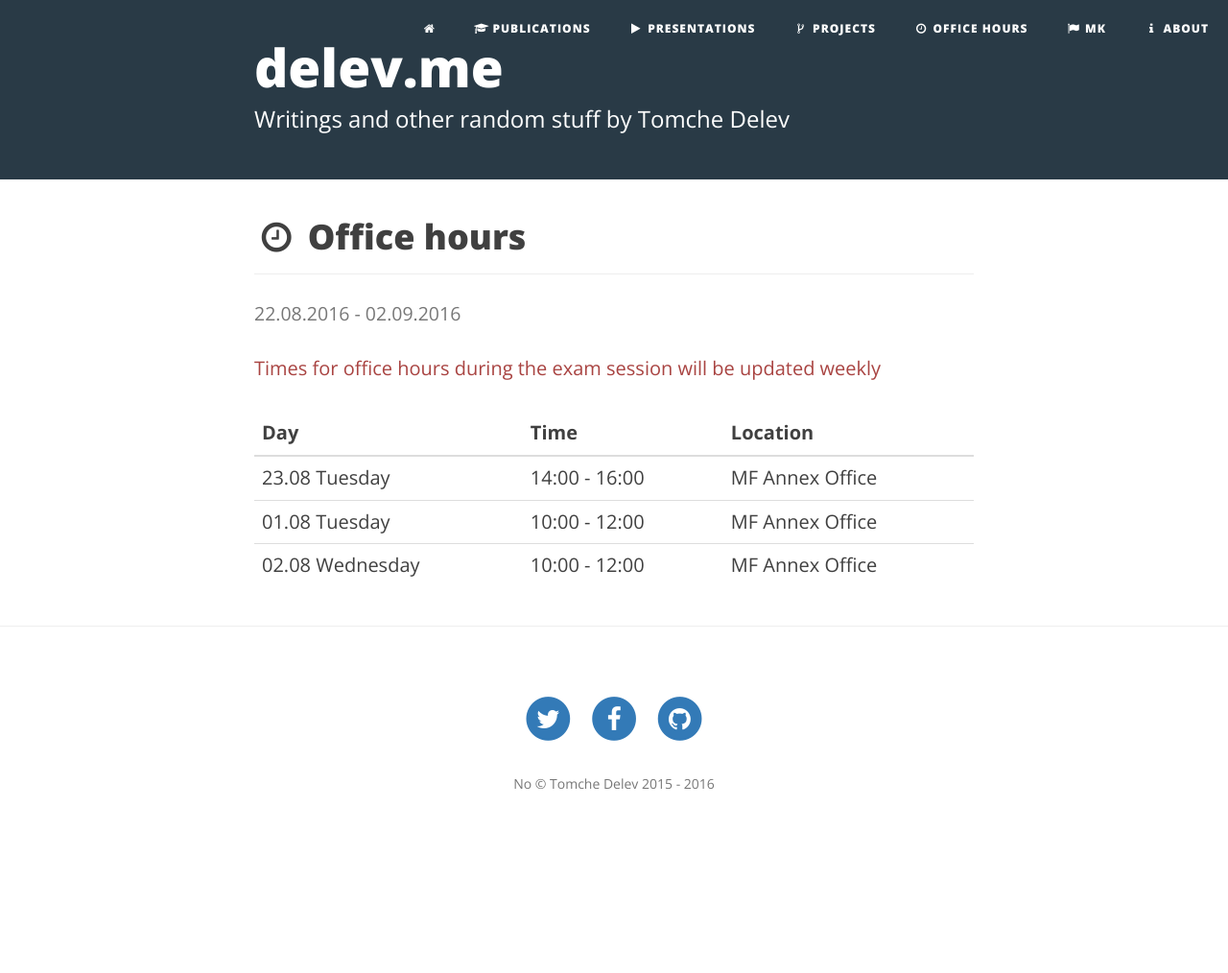
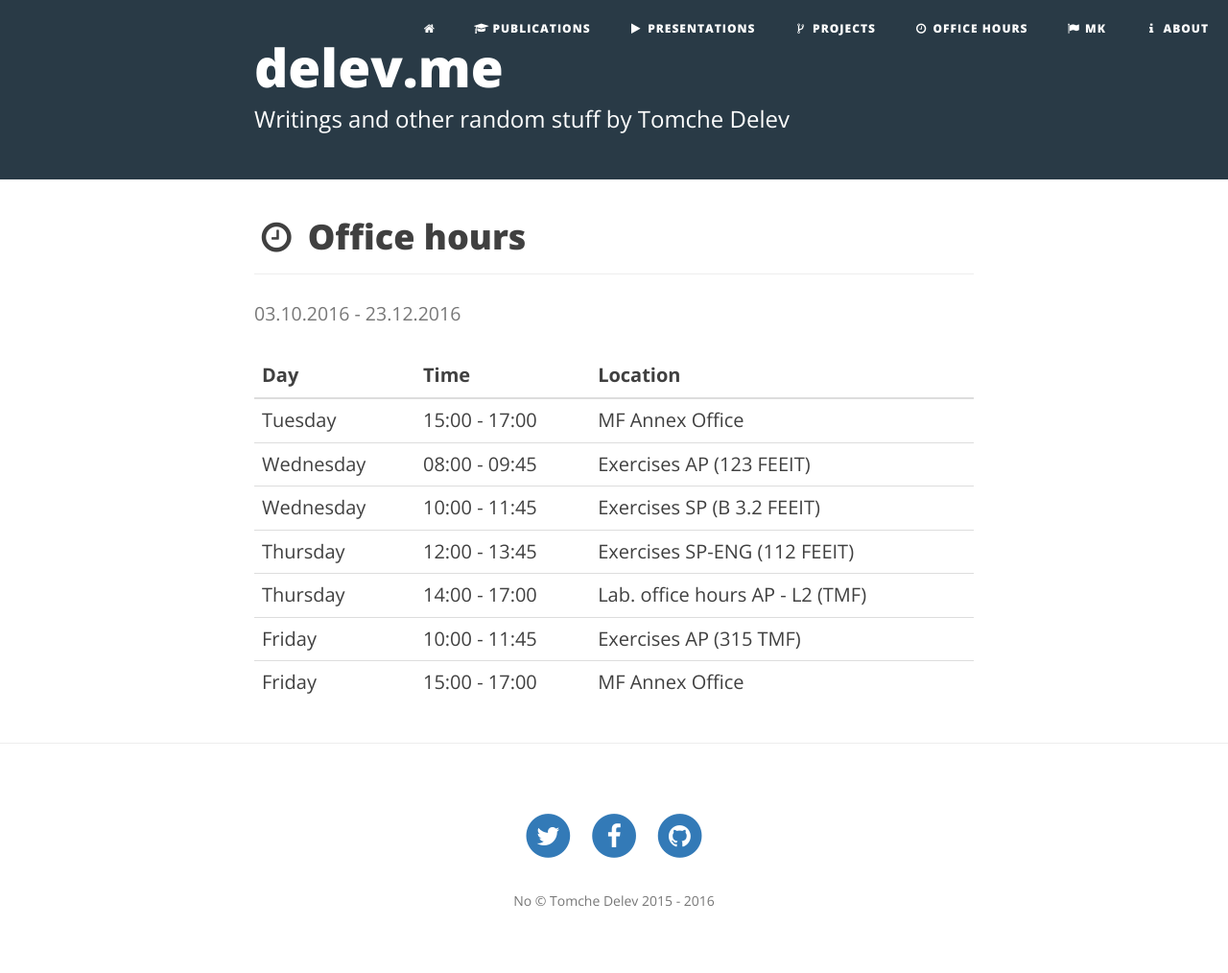
Before and after one commit to tdelev/tdelev.github.io, a Jekyll site: the page built from office.html, in a window 1280 px wide. Shown: the whole page at 96% size. Built offline with Jekyll 4.4.1, drawn with Linux system fonts in a browser that asks for light colours; nearby versions of some CDN libraries; before the commit the page ends 900 px from its top, so only the background shows below that.

Commit message:
Update winter 2016 office hours

```diff
--- a/_data/active.yml
+++ b/_data/active.yml
@@ -1,4 +1,4 @@
-start_date: "22.08.2016"
-end_date: "02.09.2016"
-message_mk: "Термините за консултации за време на испитна сесија ќе се ажурираат неделно"
-message_en: "Times for office hours during the exam session will be updated weekly"
+start_date: "03.10.2016"
+end_date: "23.12.2016"
+message_mk: ""
+message_en: ""
--- a/_data/times.yml
+++ b/_data/times.yml
@@ -1,12 +1,28 @@
-- day: 23.08 Tuesday
+- day: Tuesday
+  start: "15:00"
+  end: "17:00"
+  location: MF Annex Office
+- day: Wednesday
+  start: "08:00"
+  end: "09:45"
+  location: Exercises AP (123 FEEIT)
+- day: Wednesday
+  start: "10:00"
+  end: "11:45"
+  location: Exercises SP (B 3.2 FEEIT)
+- day: Thursday
+  start: "12:00"
+  end: "13:45"
+  location: Exercises SP-ENG (112 FEEIT)
+- day: Thursday
   start: "14:00"
-  end: "16:00"
+  end: "17:00"
+  location: Lab. office hours AP - L2 (TMF)
+- day: Friday
+  start: "10:00"
+  end: "11:45"
+  location: Exercises AP (315 TMF)
+- day: Friday
+  start: "15:00"
+  end: "17:00"
   location: MF Annex Office
-- day: 01.08 Tuesday
-  start: "10:00"
-  end: "12:00"
-  location: MF Annex Office
-- day: 02.08 Wednesday
-  start: "10:00"
-  end: "12:00"
-  location: MF Annex Office
--- a/_data/times_mk.yml
+++ b/_data/times_mk.yml
@@ -1,12 +1,28 @@
-- day: 23.08 Вторник
+- day: Вторник
+  start: "15:00"
+  end: "17:00"
+  location: Канцеларија во анексот на МФ/ФЕИТ
+- day: Среда
+  start: "08:00"
+  end: "09:45"
+  location: Аудиториски вежби НП (123 ФЕИТ)
+- day: Среда
+  start: "10:00"
+  end: "11:45"
+  location: Аудиториски вежби СП (Барака 3.2 ФЕИТ)
+- day: Четврток
+  start: "12:00"
+  end: "13:45"
+  location: Аудиториски вежби СП-АНГ (112 ФЕИТ)
+- day: Четврток
   start: "14:00"
-  end: "16:00"
+  end: "17:00"
+  location: Лаб. консултации НП - Л2 (ТМФ)
+- day: Петок
+  start: "10:00"
+  end: "11:45"
+  location: Аудиториски вежби НП (315 ТМФ)
+- day: Петок
+  start: "15:00"
+  end: "17:00"
   location: Канцеларија во анексот на МФ/ФЕИТ
-- day: 30.08 Вторник
-  start: "10:00"
-  end: "12:00"
-  location: Канцеларија во анексот на МФ/ФЕИТ
-- day: 31.08 Среда
-  start: "10:00"
-  end: "12:00"
-  location: Канцеларија во анексот на МФ/ФЕИТ
```
